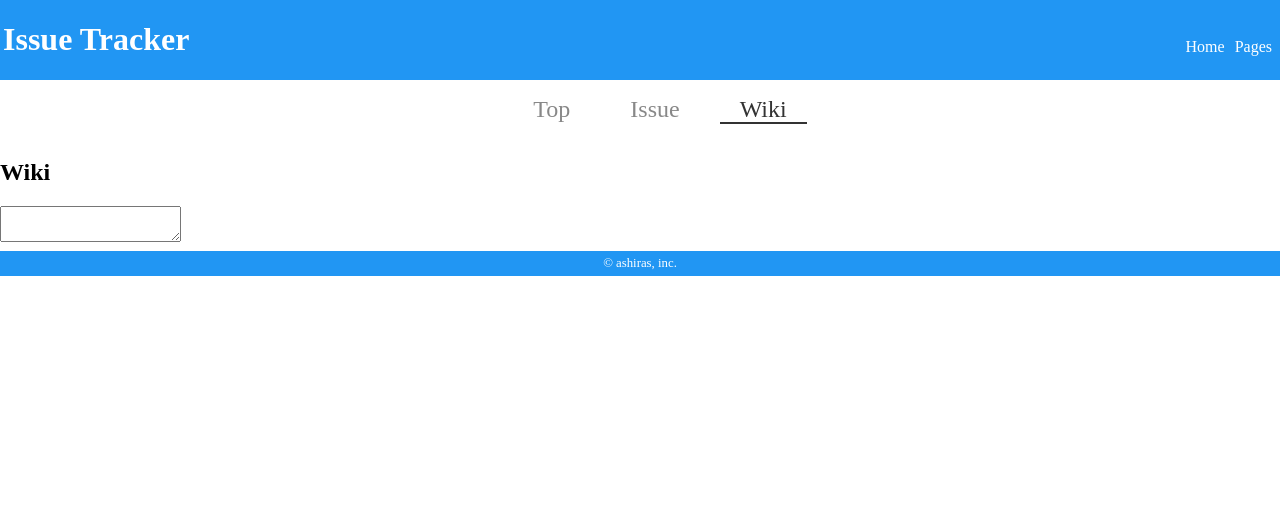
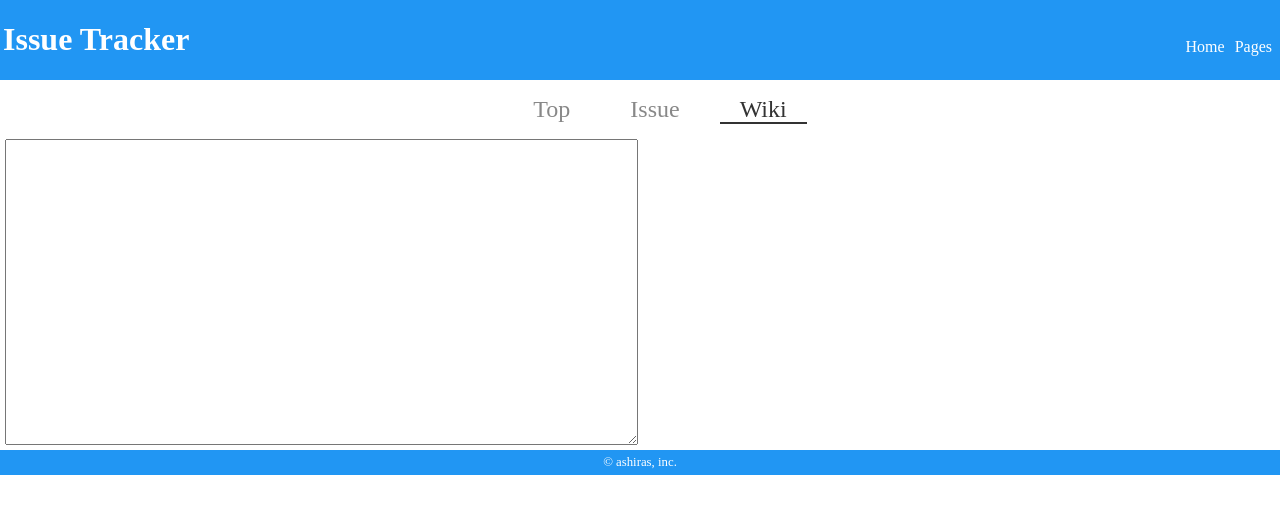
Before and after one commit to albatrosary/start-angular-2, an Angular app: page /pages/wiki in a window 1280 px wide. Shown: the top 514 px of the page. Built offline with nearby package versions, Linux system fonts and the light colour scheme.

Commit message:
css in wiki

```diff
--- a/src/app/pages/wiki/wiki.component.html
+++ b/src/app/pages/wiki/wiki.component.html
@@ -1,3 +1,2 @@
-<h2>Wiki</h2>
 <textarea [(ngModel)]="wiki"></textarea>
 <div [innerHtml]="wiki | markdown"></div>
--- a/src/app/pages/wiki/wiki.component.scss
+++ b/src/app/pages/wiki/wiki.component.scss
@@ -0,0 +1,14 @@
+:host {
+  display: flex;
+}
+
+textarea {
+  width: 49%;
+  height: 300px;
+  margin: 0 5px
+}
+
+div {
+  width: 49%;
+  margin: 0 5px
+}
```
